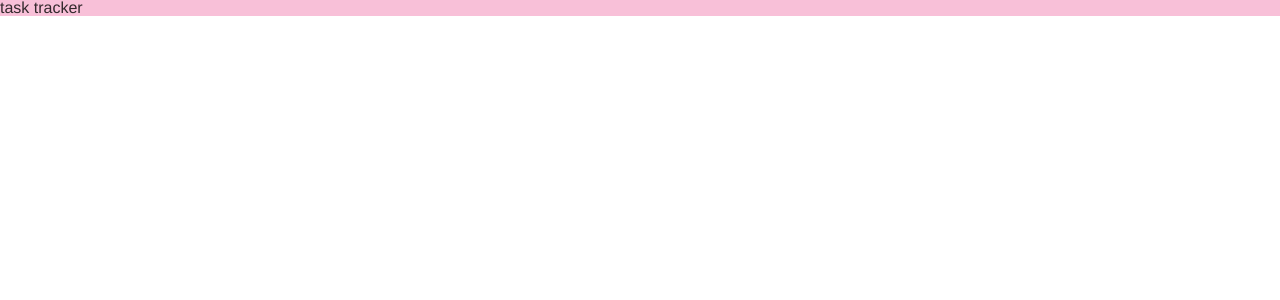
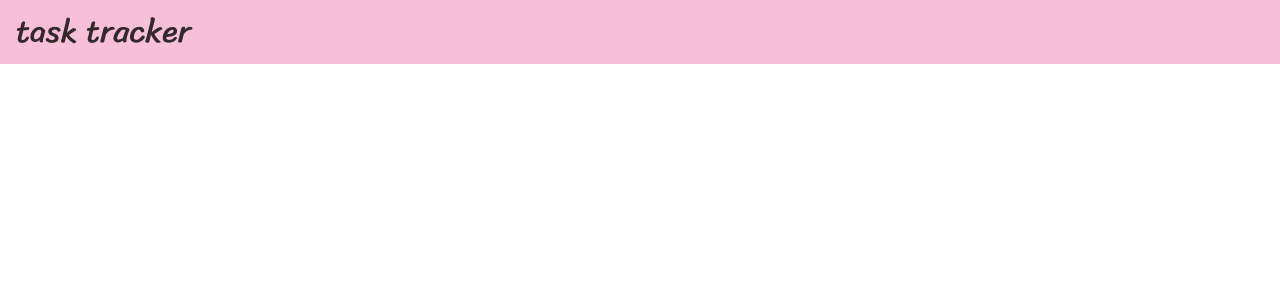
Before and after one commit to theykay/design, a Vue app: page / in a window 1280 px wide. Shown: the top 300 px of the page. Built offline with nearby package versions, Linux system fonts and the light colour scheme.

Commit message:
added font partial file

```diff
--- a/src/components/Header.vue
+++ b/src/components/Header.vue
@@ -22,6 +22,9 @@ export default {
     justify-content: space-between;
     align-items: center;
     margin-bottom: 20px;
+    padding: 1rem;
+    font-size: 2rem;
+    font-family: styles.$fontFancy;
     background: styles.$empink;
     color: styles.$darkpink;
   }
--- a/src/styles/main.scss
+++ b/src/styles/main.scss
@@ -1,2 +1,3 @@
 @import './partials/colors';
 @import './partials/screens';
+@import './partials/fonts';
--- /dev/null
+++ b/src/styles/partials/_fonts.scss
@@ -0,0 +1,3 @@
+@import url('https://fonts.googleapis.com/css2?family=Sriracha&display=swap');
+
+$fontFancy: 'Sriracha';
```
